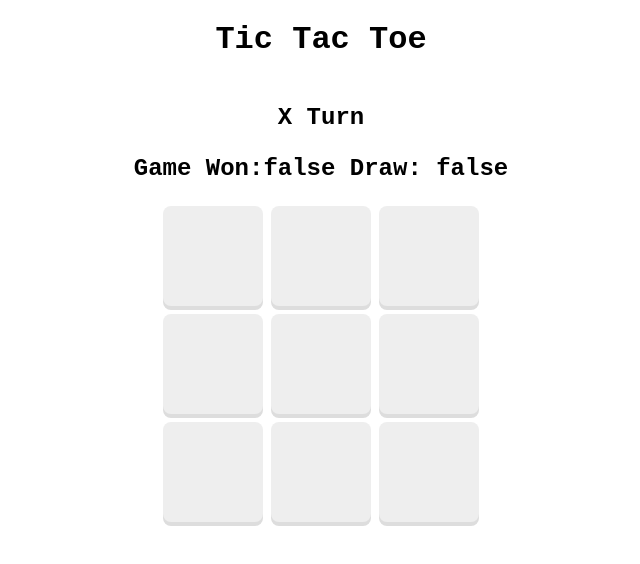
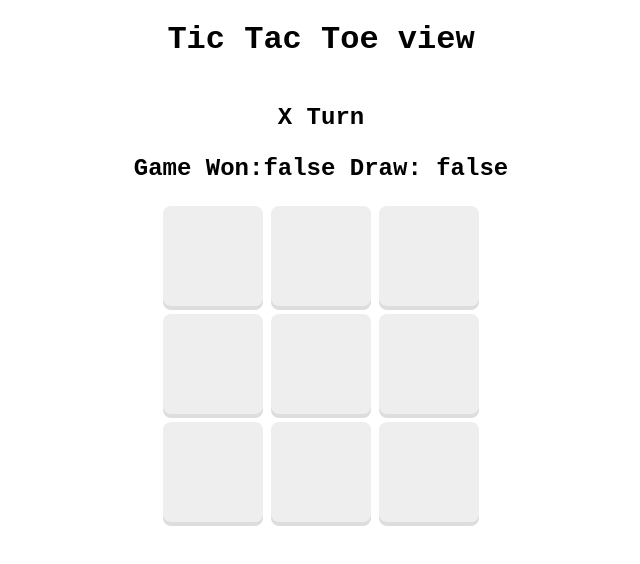
Before and after one commit to Phurich283/test-deploy, a Next.js app: page / in a window 1280 px wide. Shown: the top 564 px of the page, without its empty margins (319-959 px from the left). Built offline with nearby package versions, Linux system fonts and the light colour scheme.

Commit message:
Update index.js

```diff
--- a/pages/index.js
+++ b/pages/index.js
@@ -83,9 +83,9 @@ export default function Home() {
   return (
     <div>
       <Head>
-        <title>Tic Tac Toe view</title>
+        <title>Tic Tac Toe </title>
       </Head>
-      <h1>Tic Tac Toe</h1>
+      <h1>Tic Tac Toe view</h1>
       <div className="game">
         <div className="game__menu">
           <p>{xTurn === true ? "X Turn" : "O Turn"}</p>
```
